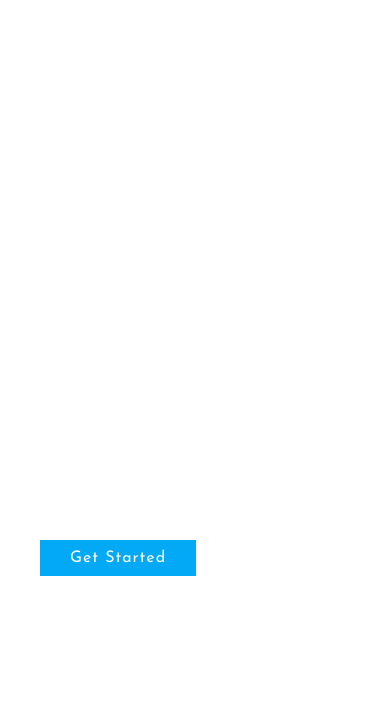
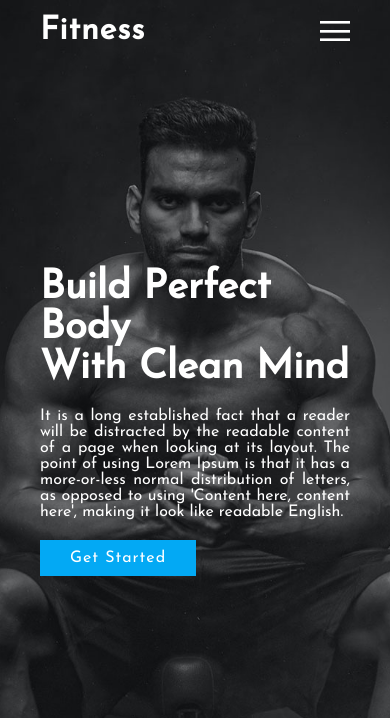
Before and after one commit to Kalpeshsr3/sunnysideagency.github.com, a plain HTML site: page index.html in a window 390 px wide. Shown: the top 718 px of the page. Drawn offline with Linux system fonts and the light colour scheme; files whose address does not match are found by name.

Commit message:
Update style.css

```diff
--- a/style.css
+++ b/style.css
@@ -9,7 +9,7 @@ section{
 	position:relative;
 	width:100%;
 	min-height:100vh;
-	background:url('img/bg.jpg');
+	background:url('bg.jpg');
 
 	background-size:cover;
 	background-size:100% 100%;
@@ -121,7 +121,7 @@ header .navigation li a:hover{
 	}
 	section{
 		padding:40px;
-		background:url('img/bg2.jpg');
+		background:url('bg2.jpg');
 		background-position:center;
 		background-size:cover;
 
@@ -158,7 +158,7 @@ header .navigation li a:hover{
 		position:relative;
 		width:30px;
 		height:30px;
-		background:url('img/menu.png');
+		background:url('menu.png');
 		background-position:center;
 		background-size:30px;
 		background-repeat:no-repeat;
@@ -167,7 +167,7 @@ header .navigation li a:hover{
 	}
 
 	.togglebtn.active{
-		background:url('img/close.png');
+		background:url('close.png');
 		background-position:center;
 		background-size:24px;
 		background-repeat:no-repeat;
```
